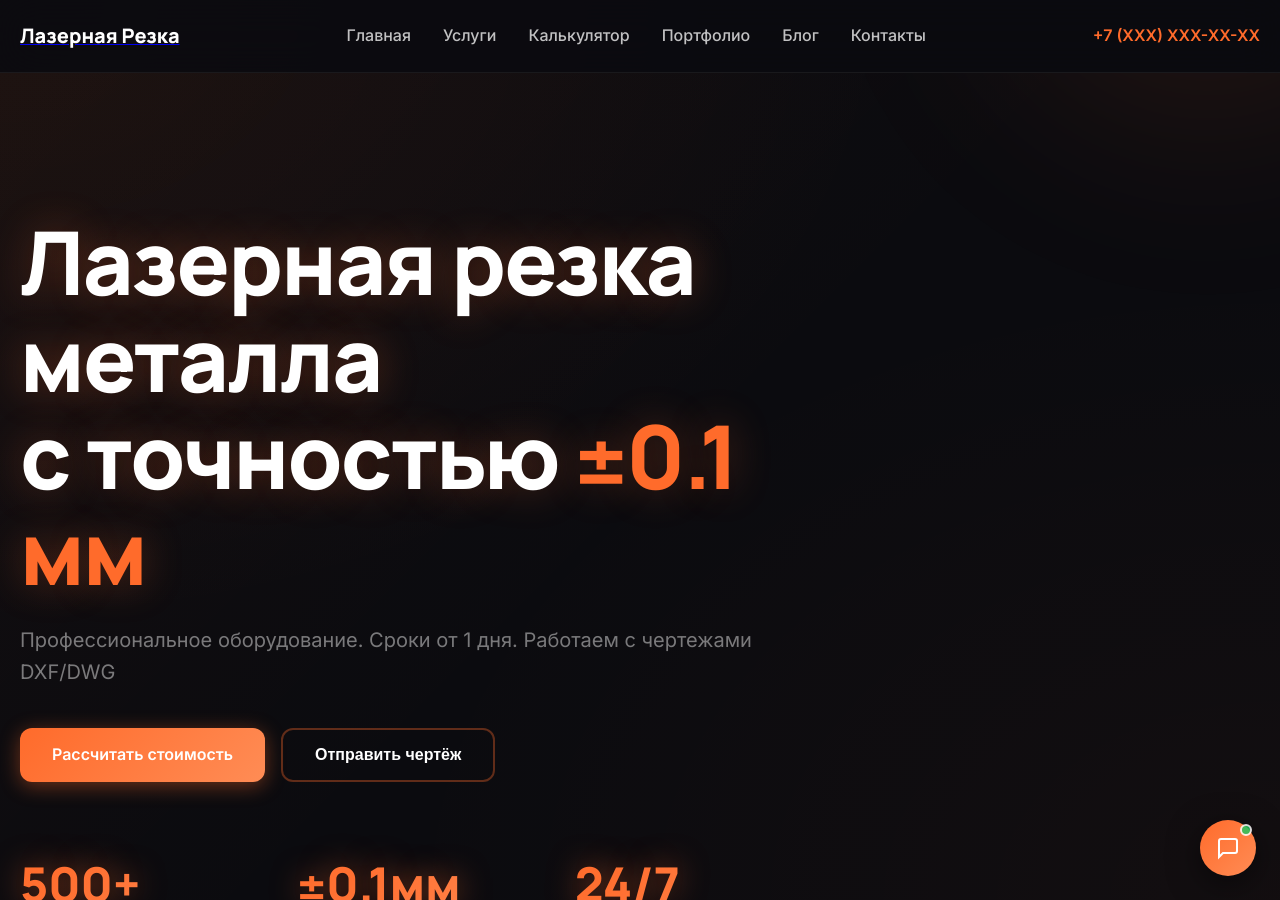
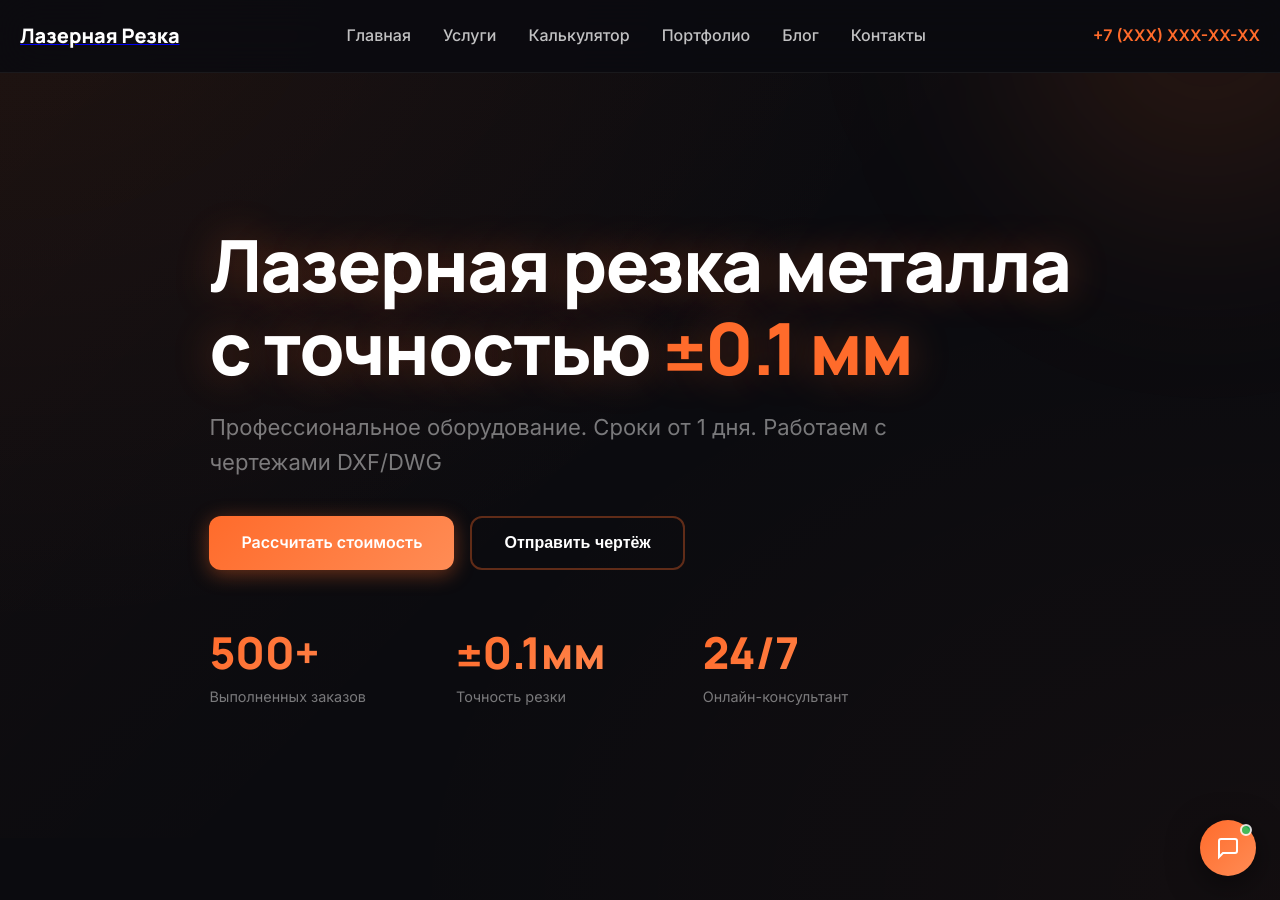
Before and after one commit to kaylas000/lazer-rezka, a Jekyll site: the page built from index.html, in a window 1280 px wide and 900 px high. Built offline with Jekyll 4.4.1, drawn with Linux system fonts in a browser that asks for light colours.

Commit message:
Improve hero section sizing and responsiveness

```diff
--- a/assets/css/main.css
+++ b/assets/css/main.css
@@ -218,7 +218,10 @@ section {
 
 /* Hero */
 .hero {
-  padding: 140px 0 100px;
+  min-height: 85vh;
+  display: flex;
+  align-items: center;
+  padding: 100px 0 80px;
   position: relative;
   overflow: hidden;
   background: linear-gradient(135deg, rgba(255, 107, 43, 0.03) 0%, transparent 50%);
@@ -235,6 +238,7 @@ section {
   border-radius: 50%;
   filter: blur(80px);
   animation: float 20s ease-in-out infinite;
+  pointer-events: none;
 }
 
 @keyframes float {
@@ -243,51 +247,63 @@ section {
 }
 
 .hero-content {
-  max-width: 800px;
+  max-width: 900px;
+  position: relative;
+  z-index: 1;
 }
 
 .hero-title {
-  font-size: clamp(3rem, 8vw, 5.5rem);
+  font-size: clamp(2.5rem, 7vw, 4.5rem);
   font-weight: 800;
-  margin-bottom: 24px;
-  line-height: 1.1;
+  margin-bottom: 20px;
+  line-height: 1.15;
   letter-spacing: -0.02em;
   text-shadow: 0 0 40px rgba(255, 107, 43, 0.3);
 }
 
 .hero-subtitle {
-  font-size: 1.25rem;
+  font-size: clamp(1.125rem, 2vw, 1.375rem);
   color: var(--text-muted);
-  margin-bottom: 40px;
+  margin-bottom: 36px;
+  line-height: 1.6;
+  max-width: 700px;
 }
 
 .hero-cta {
   display: flex;
   gap: 16px;
-  margin-bottom: 64px;
+  margin-bottom: 56px;
   flex-wrap: wrap;
 }
 
 .hero-stats {
   display: grid;
-  grid-template-columns: repeat(auto-fit, minmax(150px, 1fr));
-  gap: 32px;
+  grid-template-columns: repeat(auto-fit, minmax(160px, 1fr));
+  gap: 40px;
+  max-width: 700px;
+}
+
+.stat {
+  text-align: left;
 }
 
 .stat-value {
-  font-size: 3rem;
+  font-size: clamp(2rem, 4vw, 2.75rem);
   font-weight: 800;
   background: linear-gradient(135deg, var(--accent-orange), var(--accent-light));
   -webkit-background-clip: text;
   -webkit-text-fill-color: transparent;
   background-clip: text;
   font-family: var(--font-display);
-  text-shadow: 0 0 30px rgba(255, 107, 43, 0.5);
+  line-height: 1.2;
+  margin-bottom: 8px;
+  display: block;
 }
 
 .stat-label {
   color: var(--text-muted);
-  font-size: 0.875rem;
+  font-size: 0.9rem;
+  line-height: 1.4;
 }
 
 /* Services */
@@ -713,13 +729,36 @@ input:focus, textarea:focus, select:focus {
     display: flex;
   }
 
+  .hero {
+    min-height: 100vh;
+    padding: 80px 0 60px;
+  }
+
+  .hero-title {
+    font-size: clamp(2rem, 10vw, 3rem);
+  }
+
+  .hero-subtitle {
+    font-size: 1.125rem;
+  }
+
   .hero-cta {
     flex-direction: column;
+  }
+
+  .hero-stats {
+    grid-template-columns: 1fr;
+    gap: 32px;
   }
 
   .btn {
     width: 100%;
     text-align: center;
+  }
+
+  .page-hero {
+    min-height: 50vh;
+    padding: 100px 0 50px;
   }
 
   .chat-window {
@@ -744,22 +783,31 @@ input:focus, textarea:focus, select:focus {
 
 /* Page Hero */
 .page-hero {
-  padding: 100px 0 60px;
+  padding: 120px 0 70px;
   text-align: center;
   background: linear-gradient(135deg, rgba(255, 107, 43, 0.05) 0%, transparent 50%);
   position: relative;
+  min-height: 40vh;
+  display: flex;
+  align-items: center;
+}
+
+.page-hero .container {
+  width: 100%;
 }
 
 .page-hero h1 {
-  margin-bottom: 16px;
-  font-size: clamp(2.5rem, 6vw, 4rem);
+  margin-bottom: 20px;
+  font-size: clamp(2.25rem, 5vw, 3.5rem);
+  line-height: 1.2;
 }
 
 .lead {
-  font-size: 1.25rem;
+  font-size: clamp(1.125rem, 2vw, 1.375rem);
   color: var(--text-muted);
-  max-width: 600px;
+  max-width: 700px;
   margin: 0 auto;
+  line-height: 1.6;
 }
 
 /* Services Detailed */
```
